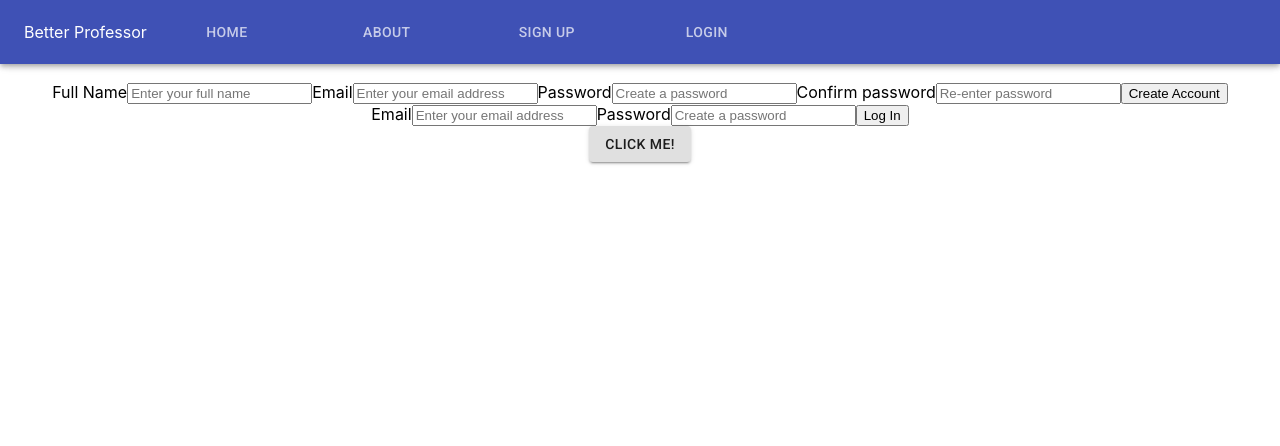
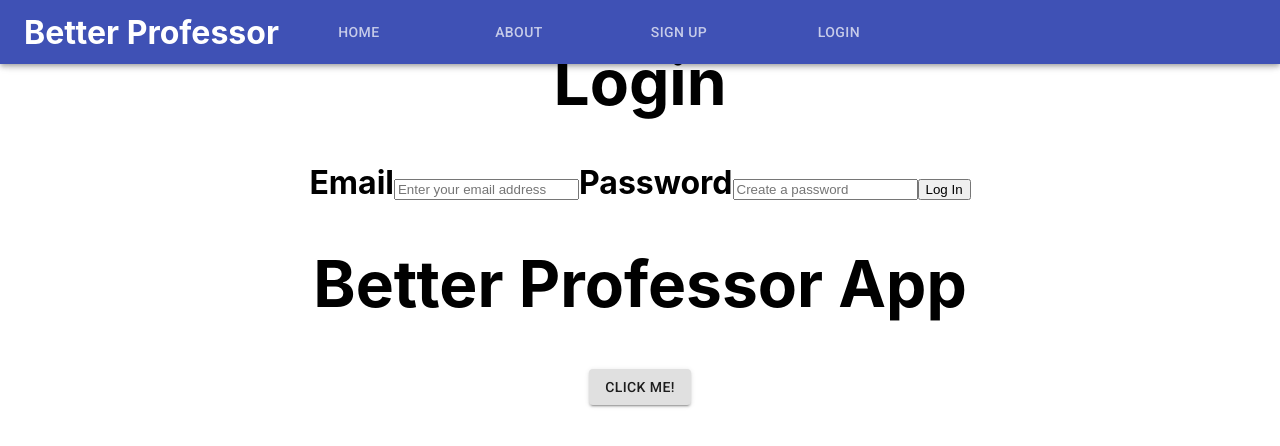
Before and after one commit to better-prof2/fe, a React (Create React App) app in the folder better-professor/: page /login in a window 1280 px wide. Shown: the top 446 px of the page. Built offline with nearby package versions, Linux system fonts and the light colour scheme.

Commit message:
Add routes for tabs in header

```diff
--- a/better-professor/src/Components/App.js
+++ b/better-professor/src/Components/App.js
@@ -5,18 +5,24 @@ import Header from './Header';
 
 import './App.css';
 import Login from './Login';
+import { Route, Switch } from 'react-router-dom';
 
 function App() {
   return (
-    <div className='App'>
+    <h1 className='App'>
       <Header />
+      <Switch>
+        <Route exact path='/' component={() => <h1>Home</h1>} />
+        <Route exact path='/about' component={() => <h1>About</h1>} />
+        <Route exact path='/signup' component={SignUp} />
+        <Route exact path='/login' component={Login} />
+      </Switch>
       <h1>Better Professor App</h1>
-      <SignUp />
-      <Login />
+
       <Button variant='contained'>
         Click me!
       </Button>
-    </div>
+    </h1>
   )
 }
 
--- a/better-professor/src/Components/Header.js
+++ b/better-professor/src/Components/Header.js
@@ -3,16 +3,17 @@ import AppBar from '@material-ui/core/AppBar';
 import Toolbar from '@material-ui/core/Toolbar';
 import Tabs from '@material-ui/core/Tabs';
 import Tab from '@material-ui/core/Tab';
+import { Link } from 'react-router-dom';
 
 export default function Header(props) {
 return (
   <AppBar position='fixed'>
     <Toolbar>Better Professor
     <Tabs classes>
-      <Tab label='Home' />
-      <Tab label='About' />
-      <Tab label='Sign Up' />
-      <Tab label='Login' />
+      <Tab component={Link} to='/' label='Home' />
+      <Tab component={Link} to='/about' label='About' />
+      <Tab component={Link} to='/signup' label='Sign Up' />
+      <Tab component={Link} to='/login' label='Login' />
     </Tabs>
     </Toolbar>
 
--- a/better-professor/src/Components/Login.js
+++ b/better-professor/src/Components/Login.js
@@ -24,6 +24,7 @@ const Login = () => {
 
   return (
     <div className="login-container">
+      <h1>Login</h1>
       <form>
         <label>
           Email
--- a/better-professor/src/Components/SignUp.js
+++ b/better-professor/src/Components/SignUp.js
@@ -25,6 +25,7 @@ const SignUp = () => {
 
   return (
     <div className="login-container">
+      <h1>Sign Up</h1>
       <form onSubmit={handleSubmit}>
         <label>
           Full Name
--- a/better-professor/src/index.js
+++ b/better-professor/src/index.js
@@ -1,6 +1,6 @@
 import React from 'react';
 import ReactDOM from 'react-dom';
-import { BrowserRouter as Router } from 'react-router-dom';
+import { BrowserRouter as Router, Route, Switch } from 'react-router-dom';
 import './index.css';
 import App from './Components/App';
 import * as serviceWorker from './serviceWorker';
```
